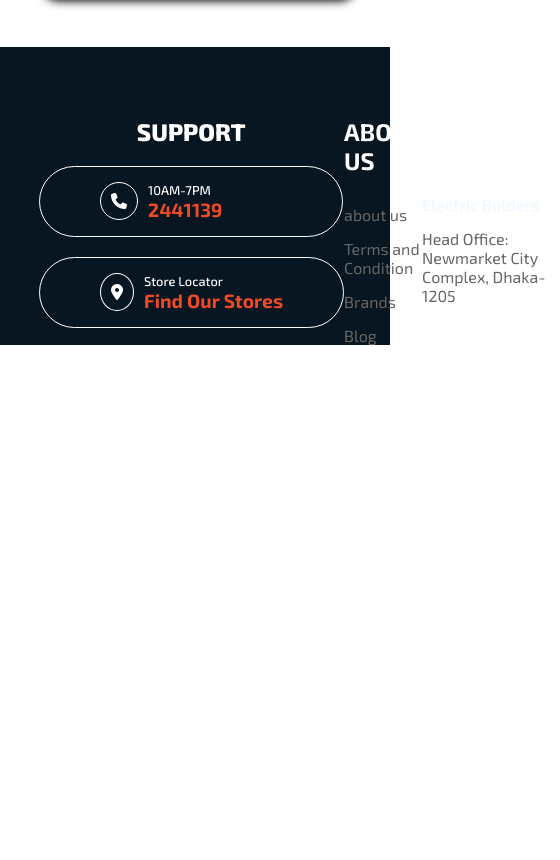
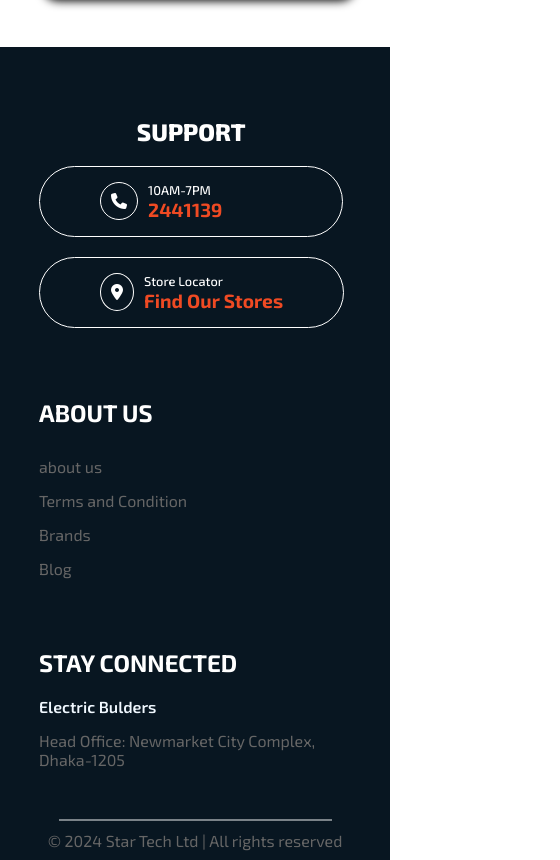
Before and after one commit to imrulhassanemon/tech-accessories-shop, a plain HTML site: page index.html in a window 390 px wide. Shown: the part 3273-4133 px from the top of the page, 560 px wide, since content can reach past the window. Before the commit the page ends 3618 px from the top, so only its background shows below. Drawn offline with Linux system fonts and the light colour scheme.

Commit message:
responvie footer

```diff
--- a/index.html
+++ b/index.html
@@ -228,6 +228,10 @@
                     </div>
                 </div>
             </div>
+            <div style="border: 1px solid rgba(255, 255, 255, 0.464); width: 70%; margin: 0 auto; margin-top: 50px;">
+
+            </div>
+            <p style="width: 80%;margin: 0 auto;margin-top: 10px;padding-bottom: 10px; color: #666666; text-align: center;" >© 2024 Star Tech Ltd | All rights reserved</p>
         </section>
     </footer>
 </body>
--- a/style/style.css
+++ b/style/style.css
@@ -189,6 +189,12 @@ nav ul{
             display: grid;
             grid-template-columns: repeat(1, 1fr);
         }
+        /* responsive footer */
+        .footer-content{
+            display: grid;
+            grid-template-columns: repeat(1, 1fr);
+            gap: 70px;
+        }
 
 }
 /* responsive for tablate  */
```
Lines whose indentation alone changed are shown as unchanged.
